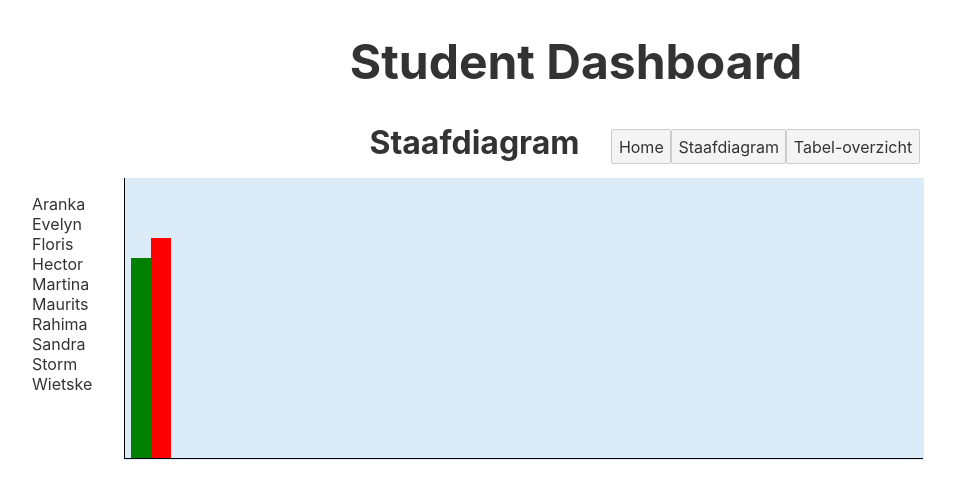
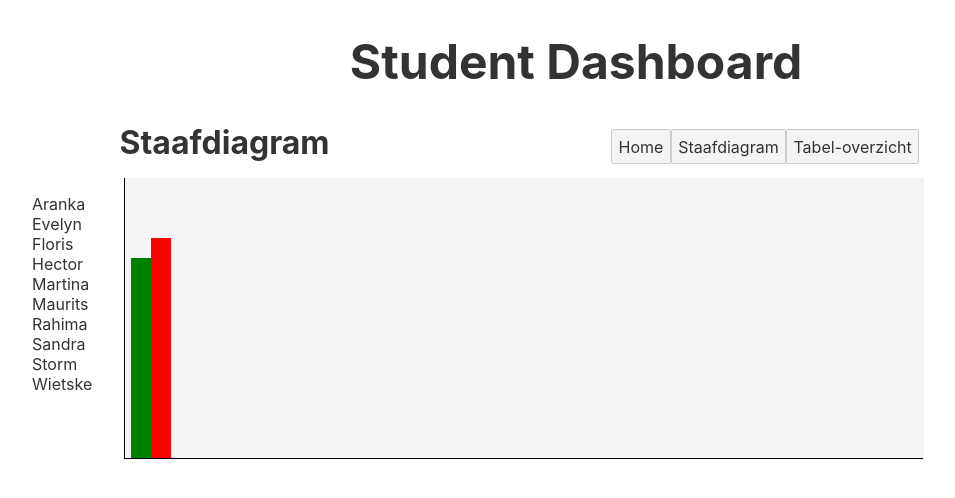
Before and after one commit to DebbySpaninks/debby_spaninks-StudentDashboard, a Svelte app in the folder svelte-studentdashboard/: page / in a window 1280 px wide. Shown: the top 498 px of the page, without its empty margins (64-1019 px from the left). Built offline with nearby package versions, Linux system fonts and the light colour scheme.

Commit message:
add handleClick to display current title

```diff
--- a/svelte-studentdashboard/src/App.svelte
+++ b/svelte-studentdashboard/src/App.svelte
@@ -13,8 +13,8 @@ const parseCSV = text => text.split('\n').filter(line => line.trim() !== '').map
 let studentdata = false;
 // array of all studentnames (studentdata.map(row => row[0])
 $: studentnames = studentdata ? [ ...new Set(studentdata.map(row => row[0])) ].sort() : [];
-$: studentassignments = studentdata ? [ ...new Set(studentdata.map(row => row[1])) ].sort() : [];
-console.log(studentassignments);
+// $: studentassignments = studentdata ? [ ...new Set(studentdata.map(row => row[1])) ].sort() : [];
+// console.log(studentassignments);
 
 const average = arr => arr.reduce((a, b) => a + b, 0) / arr.length;
 
@@ -46,7 +46,7 @@ onMount(async() => {
  <div class="container">
    <Header />
 
-  <div>
+  <main>
     <Route exact path="/">
       <div class="canvas">
         <List on:click={() => console.log('clicked', studentnames)} items={studentnames}/>
@@ -60,7 +60,6 @@ onMount(async() => {
         <List on:click={() => console.log('clicked', studentnames)} items={studentnames}/>
           <div class="chart">
             <BarChart items={studentnames}/>
-            <!-- <BarChart class="bartchart" data={studentdata}/> -->
           </div>
       </div>
     </Route>
@@ -79,7 +78,7 @@ onMount(async() => {
       </div>
     </Route>
 
-	 </div>
+  </main>
   </div>
 </Router>
 
@@ -92,16 +91,13 @@ h1 {
 
 .canvas {
   display: flex;
-  direction: row;
+  /* direction: row; */
 }
 
 .container {
   margin: 1em 2.5em;
-  /* margin-top: 1em; */
   padding: 1em;
-	display: flex;
-	flex-direction: column;
-  /* background-color: lightgreen; */
+	/* flex-direction: column; */
 }
 
 .chart, .grid-container {
--- a/svelte-studentdashboard/src/components/Header.svelte
+++ b/svelte-studentdashboard/src/components/Header.svelte
@@ -1,7 +1,14 @@
+<!-- Component to display Link buttons in Header -->
+
 <script>
 import { Link } from 'svelte-navigator';
 
 let title = "Staafdiagram";
+
+function handleClick(e) {
+title = title === "Tabel-overzicht" ? "Staafdiagram" : "Staafdiagram"
+}
+
 </script>
 
 <div class="header">
@@ -10,10 +17,15 @@ let title = "Staafdiagram";
   <nav>
     <span>
       <h2>{title}</h2>
-      <!-- display link in header -->
-      <Link to="/"><button class="btn-home">Home</button></Link>
-      <Link to="/barchart"><button class="btn-barchart">Staafdiagram</button></Link>
-      <Link to="grid"><button class="btn-table">Tabel-overzicht</button></Link>
+      <Link to="/">
+        <button on:click={handleClick}>Home</button>
+      </Link>
+      <Link to="/barchart">
+        <button on:click={handleClick}>Staafdiagram</button>
+      </Link>
+      <Link to="grid">
+        <button on:click={e => title = title === "Staafdiagram" ? "Tabel-overzicht" : "Tabel-overzicht"}>Tabel-overzicht</button>
+      </Link>
     </span>
 	</nav>
 
@@ -30,18 +42,16 @@ let title = "Staafdiagram";
     display: flex;
     justify-content:flex-end;
     align-items: center;
-    width: 57.97em;
+    width: 57.95em;
   }
 
   h2 {
-    margin: 0em 1em 0.5em 2em;
-    /* align-self: center; */
+    margin: 0em 8.8em 0.5em 2em;
     font-size: 2em;
     order: 0;
   }
 
   button {
-    /* align-self: center; */
     order: 1;
   }
 
--- a/svelte-studentdashboard/src/components/routes/BarChart.svelte
+++ b/svelte-studentdashboard/src/components/routes/BarChart.svelte
@@ -19,7 +19,7 @@
 
 <style>
   svg {
-    background-color: #DBEBF7;
+    background-color: #F3F4F5;
     width: 50em;
     height: 17.6em;
   }
```
